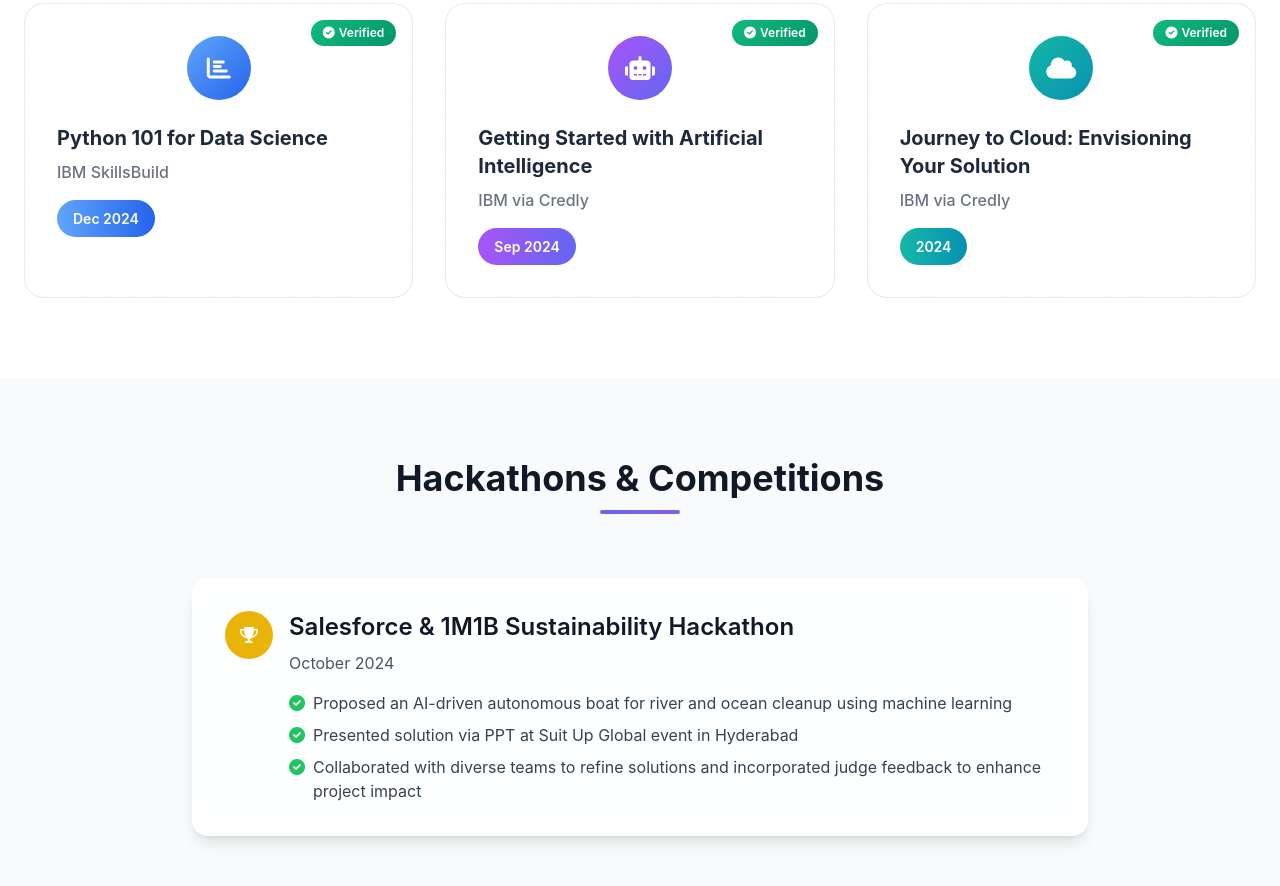
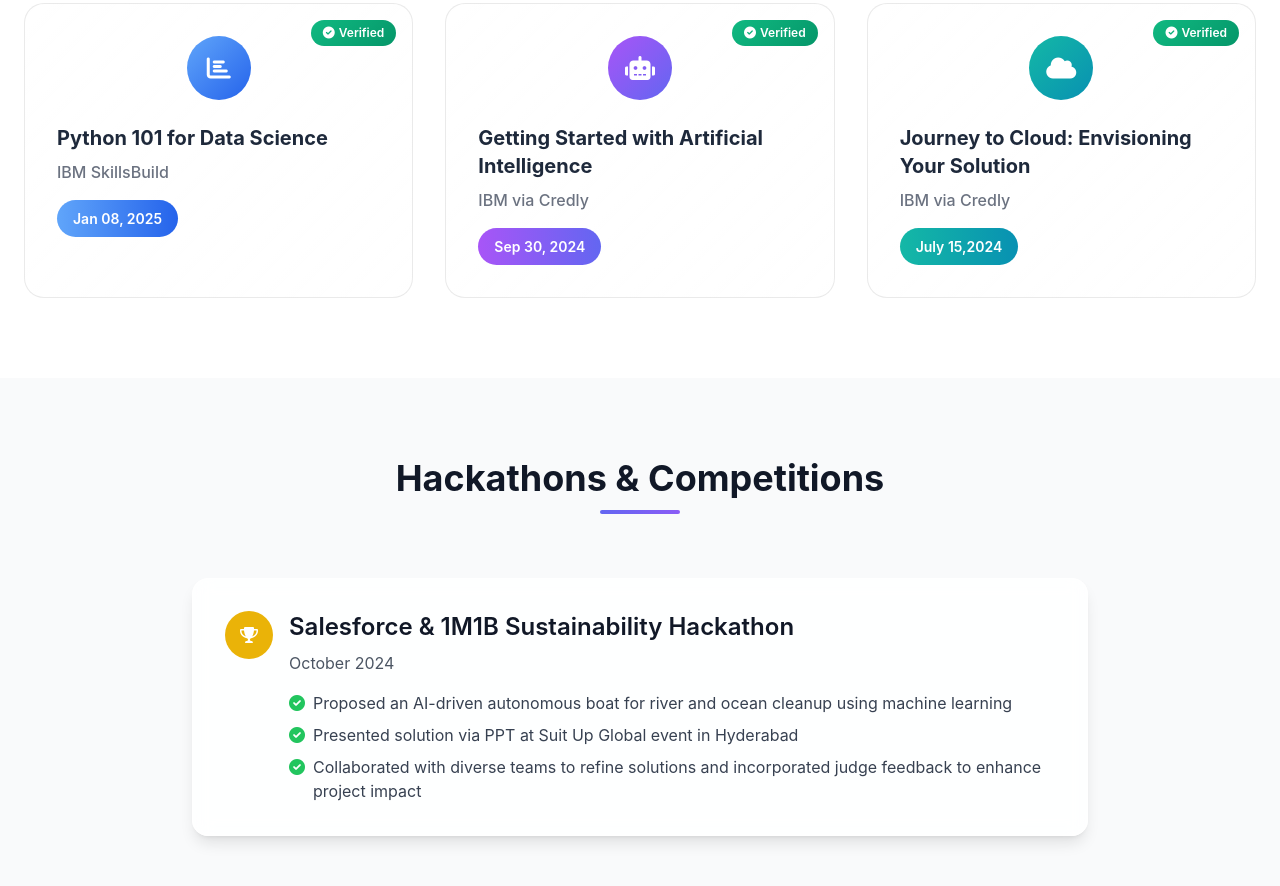
Before and after one commit to rohith1246/rohith-vuppula-portfolio, a website: page index.html in a window 1280 px wide. Shown: the part 3966-4852 px from the top of the page. Drawn offline with nearby package versions, Linux system fonts and the light colour scheme.

```diff
--- a/index.html
+++ b/index.html
@@ -730,7 +730,7 @@
                     </div>
                     <h3 class="cert-title">Python 101 for Data Science</h3>
                     <p class="cert-issuer">IBM SkillsBuild</p>
-                    <span class="cert-date bg-gradient-to-r from-blue-400 to-blue-600">Dec 2024</span>
+                    <span class="cert-date bg-gradient-to-r from-blue-400 to-blue-600">Jan 08, 2025</span>
                 </a>
 
                 <!-- Getting Started with AI -->
@@ -744,7 +744,7 @@
                     </div>
                     <h3 class="cert-title">Getting Started with Artificial Intelligence</h3>
                     <p class="cert-issuer">IBM via Credly</p>
-                    <span class="cert-date bg-gradient-to-r from-purple-500 to-indigo-500">Sep 2024</span>
+                    <span class="cert-date bg-gradient-to-r from-purple-500 to-indigo-500">Sep 30, 2024</span>
                 </a>
 
                 <!-- Journey to Cloud -->
@@ -758,7 +758,7 @@
                     </div>
                     <h3 class="cert-title">Journey to Cloud: Envisioning Your Solution</h3>
                     <p class="cert-issuer">IBM via Credly</p>
-                    <span class="cert-date bg-gradient-to-r from-teal-500 to-cyan-600">2024</span>
+                    <span class="cert-date bg-gradient-to-r from-teal-500 to-cyan-600">July 15,2024</span>
                 </a>
 
 
```
